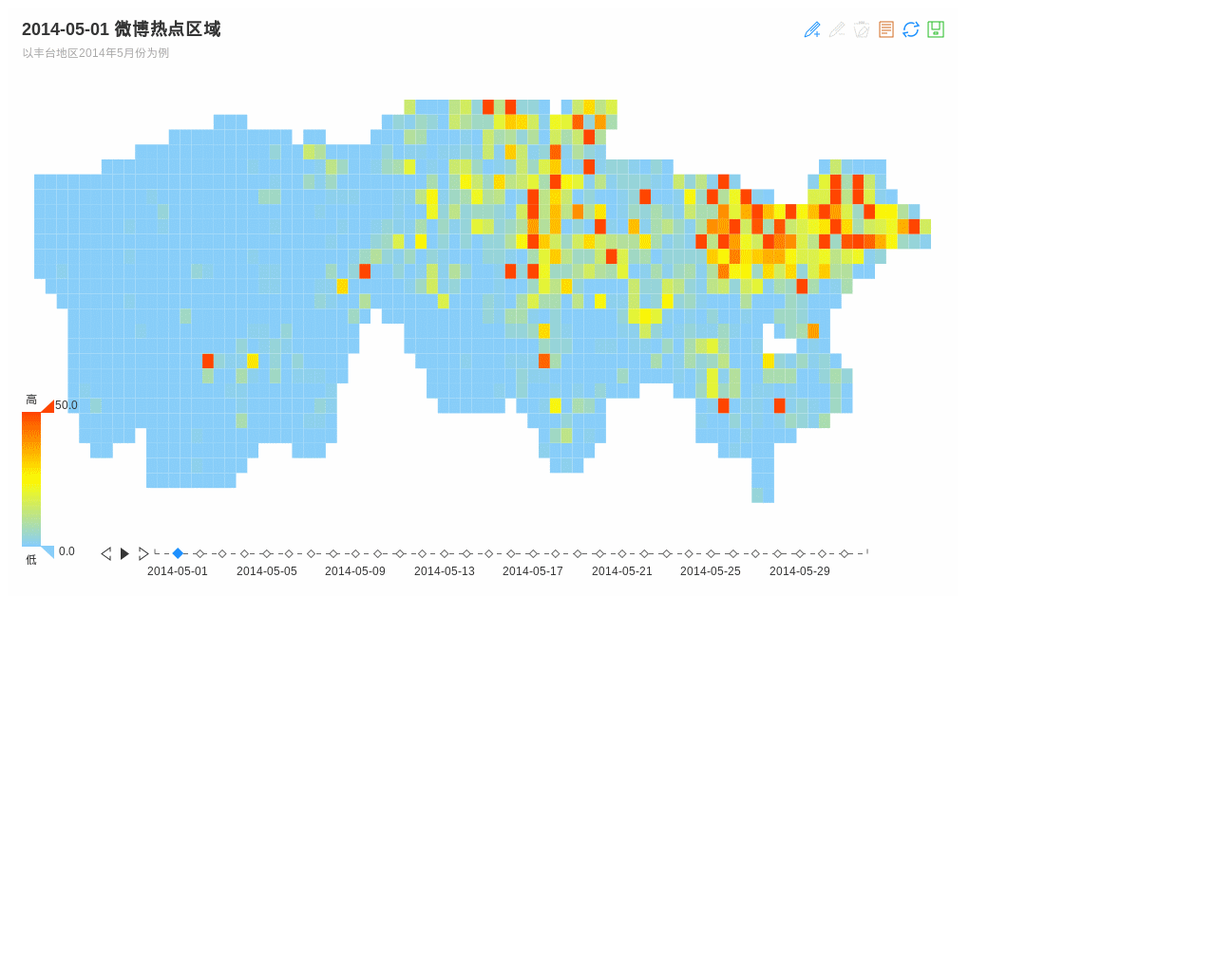
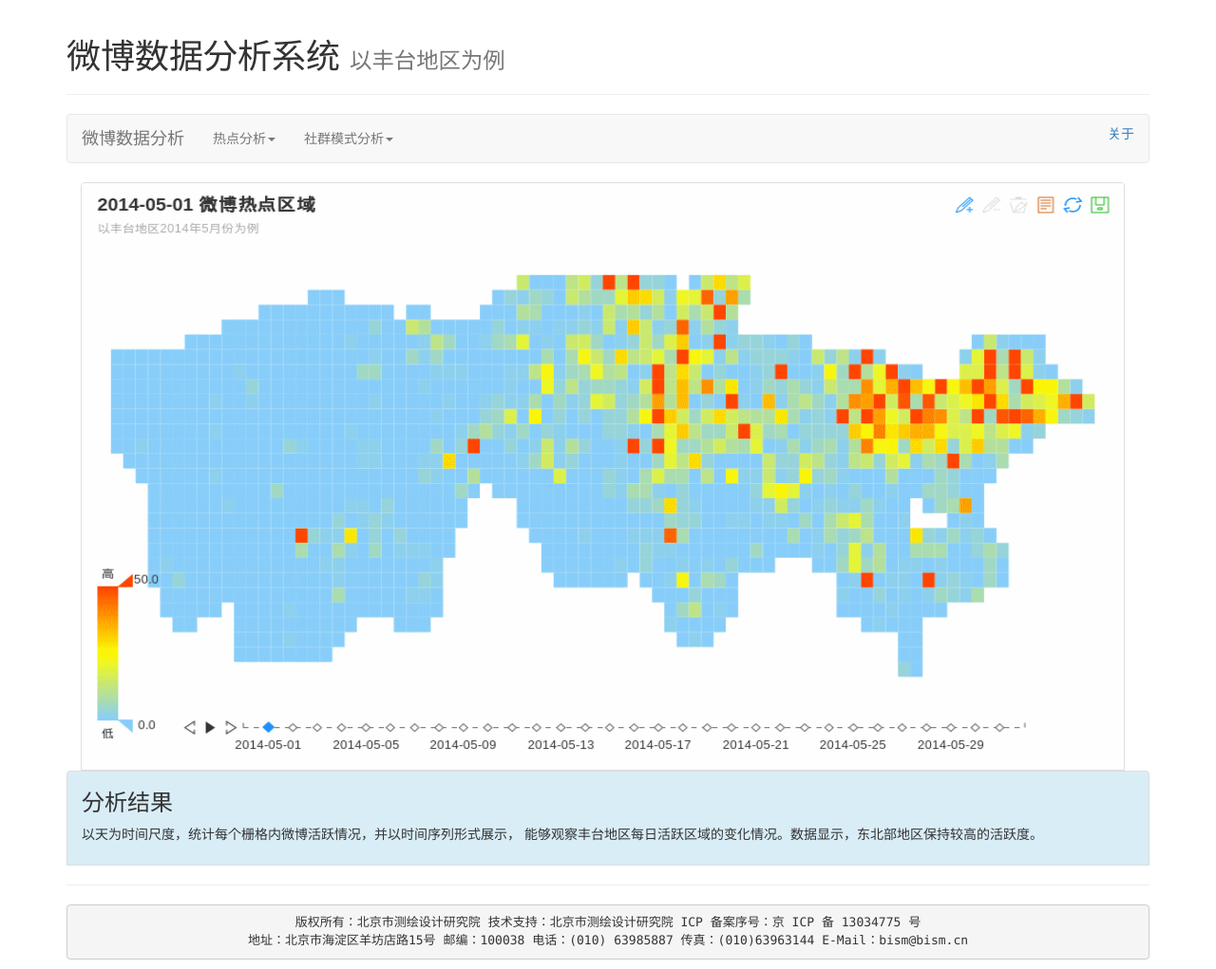
Before and after one commit to ronaldhan/DataVis, a Django app: page /weibovis/timegif/ in a window 1280 px wide. Shown: the whole page at 95% size. Before the commit the page ends 606 px from the top, so only its background shows below. Run offline with Django 3.2, Linux system fonts and the light colour scheme; some libraries are stand-ins or nearby versions.

Commit message:
the time/time-gif/workday/worknight/hm-map surpport to use base html

```diff
--- a/DataVis/asset/Css/index.css
+++ b/DataVis/asset/Css/index.css
@@ -6,9 +6,21 @@
     height: 1020px;
 }
 
+.content-pic {
+    height: 720px;
+}
 .main {
     height: 500px;
     padding-left: 0;
+}
+
+img {
+    width: 99%;
+    height: 620px;
+    border-color: #ddd;
+    border-width: 1px;
+    border-radius: 4px 4px 0 0;
+    border-style: solid;
 }
 
 .sidebar {
@@ -24,10 +36,13 @@
     line-height: 1.75;
 }
 
-.separate {
+.comment {
     display: block;
-    height: 15px;
-    padding: 5px 0;
+    height: 100px;
+    border-color: #ddd;
+    border-width: 1px;
+    border-radius: 4px 4px 0 0;
+    border-style: solid;
 }
 
 #map_chart {
--- /dev/null
+++ b/DataVis/templates/weibovis/base-pic.html
@@ -0,0 +1,88 @@
+<!DCOTYPE html>
+{% load static %}
+<html>
+	<head>
+		<meta charset="utf-8">
+		<meta http-equiv="X-UA-Compatible" content="IE=edge">
+    	<meta name="viewport" content="width=device-width, initial-scale=1">
+		<title>微博数据分析系统</title>
+		<link href="{% static 'Css/bootstrap.min.css' %}" rel="stylesheet" type="text/css" />
+		<link href="{% static 'Css/index.css' %}" rel="stylesheet" type="text/css" />
+		<script src="{% static 'Scripts/dist/jquery.min.js' %}"></script>
+		<script src="{% static 'Scripts/ecom/esl/esl.js' %}"></script>
+		<script src="{% static 'Scripts/dist/echarts-all.js' %}"></script>
+	</head>
+	<body>
+		<div class="container">
+			<div class="page-header">
+			   <h1>微博数据分析系统
+			      <small>以丰台地区为例</small>
+			   </h1>
+			</div>
+			<div class="navbar navbar-default" role="navigation">
+			  <div class="navbar-header">
+			  	<a class="navbar-brand" href="#">微博数据分析</a>
+			  </div>
+		      <div>
+			 	<ul class="nav navbar-nav">
+					<li class="dropdown">
+						<a class="dropdown-toggle" data-toggle="dropdown" href="#">热点分析<strong class="caret"></strong></a>
+						<ul class="dropdown-menu">
+							<li>
+								<a href="/map/">活跃度地图</a>
+							</li>
+							<li>
+								<a href="#">Hotmap分析</a>
+							</li>
+							<li>
+								<a href="#">核密度分析</a>
+							</li>
+							<li>
+								<a href="/hm/map">热力图</a>
+							</li>
+						</ul>
+					</li>
+					<li class="dropdown">
+						<a class="dropdown-toggle" data-toggle="dropdown" href="#">社群模式分析<strong class="caret"></strong></a>
+						<ul class="dropdown-menu">
+							<li>
+								<a href="#">工作日VS非工作日</a>
+							</li>
+							<li>
+								<a href="#">工作时间VS非工作时间</a>
+							</li>
+							<li>
+								<a href="#">工作日-工作时间</a>
+							</li>
+							<li>
+								<a href="#">工作日-非工作时间</a>
+							</li>
+						</ul>
+					</li>
+				</ul>
+				<ul class="nav pull-right">
+					<li>
+						<a href="/about/">关于</a>
+					</li>
+				</ul>
+		      </div>
+		    </div>
+			<div class="row-fluid content-pic">
+				<div class="col-xs-12">
+					<div>
+						{% block body_block %}{% endblock %}
+					</div>
+				</div>
+				<div class="col-xs-12 bg-info comment">
+					<h3>分析结果</h3>
+					{% block result_block %}{% endblock %}
+				</div>
+			</div>
+			<div>
+				<hr>
+				<pre class="text-center">版权所有：北京市测绘设计研究院 技术支持：北京市测绘设计研究院 ICP 备案序号：京 ICP 备 13034775 号<br />地址：北京市海淀区羊坊店路15号 邮编：100038 电话：(010) 63985887 传真：(010)63963144 E-Mail：bism@bism.cn</pre>
+			</div>
+		</div>
+		{% block script_block %}{% endblock %}
+	</body>
+</html>
--- a/DataVis/templates/weibovis/time-pic.html
+++ b/DataVis/templates/weibovis/time-pic.html
@@ -1,14 +1,15 @@
-<!DOCTYPE html>
+{% extends 'weibovis/base-pic.html' %}
+
 {% load static %}
-<html>
-<head>
-    <meta charset="UTF-8">
-    <title>微博信息可视化</title>
-    <link href="{% static 'Css/index.css' %}" rel="stylesheet" type="text/css" />
-</head>
-<body>
-<div id="main">
+
+{% block result_block %}
+	<p>以天为时间尺度，统计每个栅格内微博活跃情况，并以时间序列形式展示，
+		能够观察丰台地区每日活跃区域的变化情况。数据显示，东北部地区保持较高的活跃度。</p>
+{% endblock %}
+
+{% block body_block %}
     <img src="{% static 'Image/weibo-time.gif' %}" alt="time series data gif">
-</div>
-</body>
-</html>
+{% endblock %}
+
+{% block script_block %}
+{% endblock %}
--- a/DataVis/templates/weibovis/workday.html
+++ b/DataVis/templates/weibovis/workday.html
@@ -1,6 +1,12 @@
 {% extends 'weibovis/base.html' %}
 
 {% load static %}
+
+{% block result_block %}
+	<p>在<mark>工作日、非工作日、白天、夜晚</mark>四个维度中，选择其中两个维度透视数据，
+        其中<mark>工作日</mark><mark>白天</mark>的活跃度地图如图所示，可以推断，
+        活跃度高的地点为办公场所、商务区、旅游景点等。</p>
+{% endblock %}
 
 {% block body_block %}
     <div id="workday_chart"></div>
--- a/DataVis/templates/weibovis/worknight.html
+++ b/DataVis/templates/weibovis/worknight.html
@@ -1,6 +1,12 @@
 {% extends 'weibovis/base.html' %}
 
 {% load static %}
+
+{% block result_block %}
+	<p>在<mark>工作日、非工作日、白天、夜晚</mark>四个维度中，选择其中两个维度透视数据，
+        其中<mark>工作日</mark><mark>夜晚</mark>的活跃度地图如图所示，可以推断，
+        活跃度高的地点为餐饮场所、娱乐场所、居住地等。</p>
+{% endblock %}
 
 {% block body_block %}
     <div id="worknight_chart"></div>
```
Also changed, not shown: DataVis/templates/weibovis/hm-map.html (+7 -1 lines), DataVis/templates/weibovis/time.html (+18 -20 lines).
